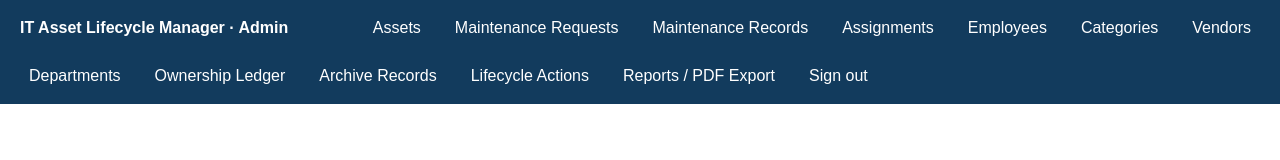
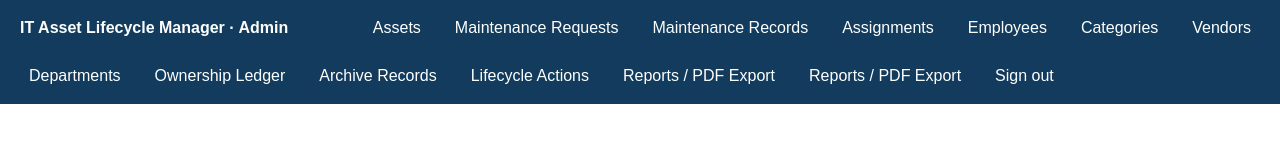
Before and after one commit to GAJULAMALATHI123/repo, a website: page approuter/resources/fiori/admin/index.html in a window 1280 px wide. Drawn offline with Linux system fonts and the light colour scheme.

Commit message:
Link Admin workspace to PDF reports

```diff
--- a/approuter/resources/fiori/admin/index.html
+++ b/approuter/resources/fiori/admin/index.html
@@ -2,5 +2,5 @@
 <html lang="en"><head><meta charset="utf-8"><meta name="viewport" content="width=device-width,initial-scale=1"><title>IT Asset Lifecycle Manager — Admin</title>
 <script id="sap-ui-bootstrap" src="https://ui5.sap.com/resources/sap-ui-core.js" data-sap-ui-theme="sap_horizon" data-sap-ui-async="true" data-sap-ui-compatVersion="edge" data-sap-ui-oninit="module:sap/ui/core/ComponentSupport" data-sap-ui-resourceroots='{"itam.fiori.admin":"./"}' data-sap-ui-libs="sap.m,sap.fe.templates,sap.f"></script>
 <style>body{margin:0;font-family:Arial,sans-serif}.topbar{display:flex;gap:16px;align-items:center;flex-wrap:wrap;padding:12px 20px;background:#123b5d;color:white}.topbar strong{margin-right:auto}.topbar a{color:white;text-decoration:none;padding:7px 9px;border-radius:4px}.topbar a:hover{background:#285b7e}.host{height:calc(100vh - 54px)}</style></head>
-<body><header class="topbar"><strong>IT Asset Lifecycle Manager · Admin</strong><a href="#/assets">Assets</a><a href="#/requests">Maintenance Requests</a><a href="#/maintenance">Maintenance Records</a><a href="#/assignments">Assignments</a><a href="#/employees">Employees</a><a href="#/categories">Categories</a><a href="#/vendors">Vendors</a><a href="#/departments">Departments</a><a href="#/ledger">Ownership Ledger</a><a href="#/archive">Archive Records</a><a href="/fiori/admin/actions.html">Lifecycle Actions</a><a href="/fiori/admin/reports.html">Reports / PDF Export</a><a href="/logout">Sign out</a></header>
+<body><header class="topbar"><strong>IT Asset Lifecycle Manager · Admin</strong><a href="#/assets">Assets</a><a href="#/requests">Maintenance Requests</a><a href="#/maintenance">Maintenance Records</a><a href="#/assignments">Assignments</a><a href="#/employees">Employees</a><a href="#/categories">Categories</a><a href="#/vendors">Vendors</a><a href="#/departments">Departments</a><a href="#/ledger">Ownership Ledger</a><a href="#/archive">Archive Records</a><a href="/fiori/admin/actions.html">Lifecycle Actions</a><a href="/fiori/admin/reports.html">Reports / PDF Export</a><a href="/fiori/admin/reports.html">Reports / PDF Export</a><a href="/logout">Sign out</a></header>
 <div class="host" data-sap-ui-component data-name="itam.fiori.admin.Component" data-id="container" data-settings='{"id":"itam.fiori.admin"}'></div></body></html>
```
